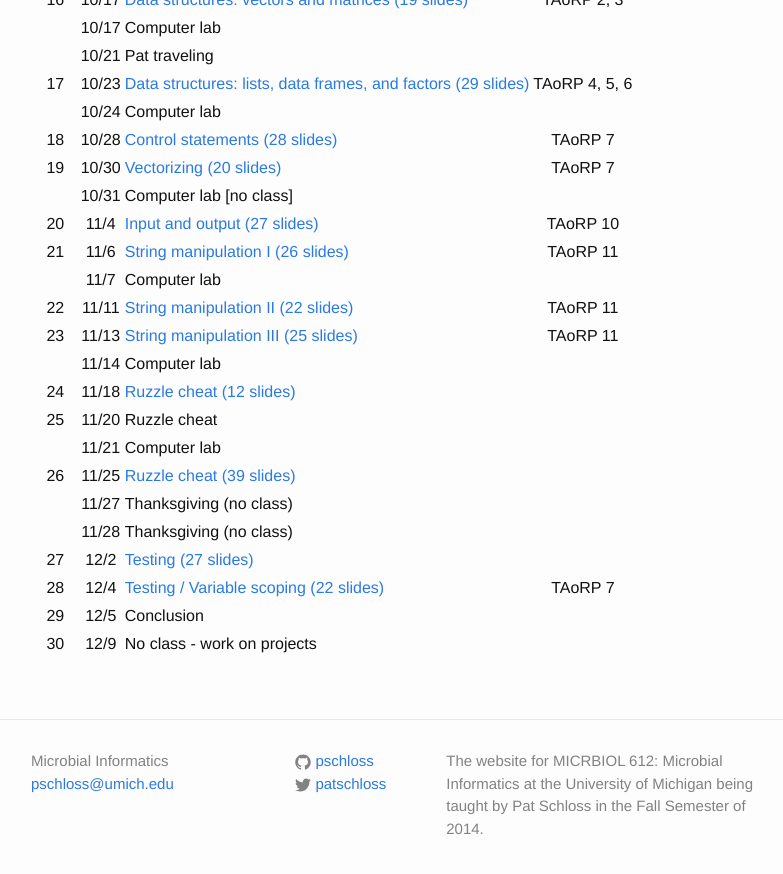
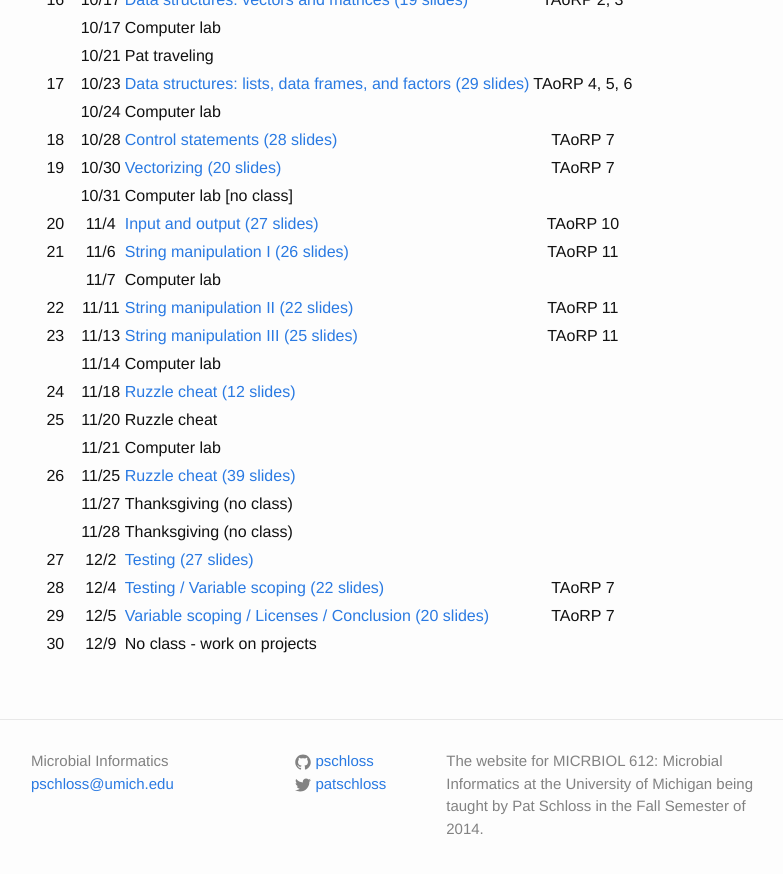
Before and after one commit to microbialinformatics/microbialinformatics.github.io, a Jekyll site: the page built from index.md, in a window 1280 px wide and 900 px high, scrolled down 2440 px. Shown: the top 874 px of the window, without its empty margins (239-1022 px from the left). Built offline with Jekyll 4.4.1, drawn with Linux system fonts in a browser that asks for light colours.

Commit message:
Add material for Lecture 29

```diff
--- a/index.md
+++ b/index.md
@@ -99,5 +99,5 @@ Class	|	Date	|	Topic	|	Reading
 	|	11/28	|	Thanksgiving (no class)	|
 27	|	12/2	|	[Testing (27 slides)](slides/Lecture27)	|
 28	|	12/4	|	[Testing / Variable scoping (22 slides)](slides/Lecture28)	| TAoRP 7
-29	|	12/5	|	Conclusion	|
+29	|	12/5	|	[Variable scoping / Licenses / Conclusion (20 slides)](slides/Lecture29)	| TAoRP 7
 30	|	12/9	| No class - work on projects |
```
